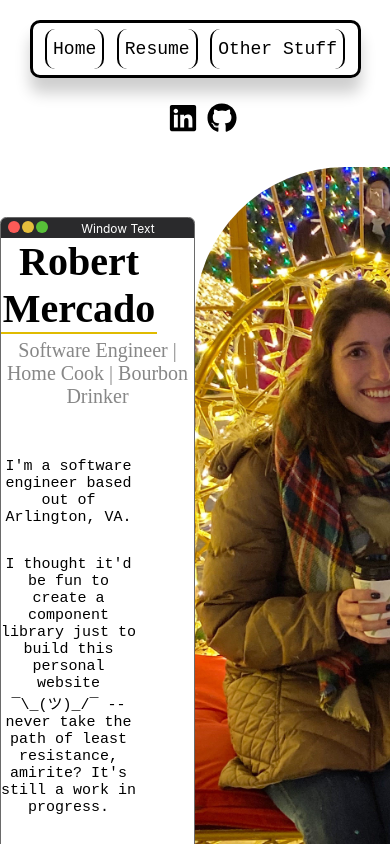
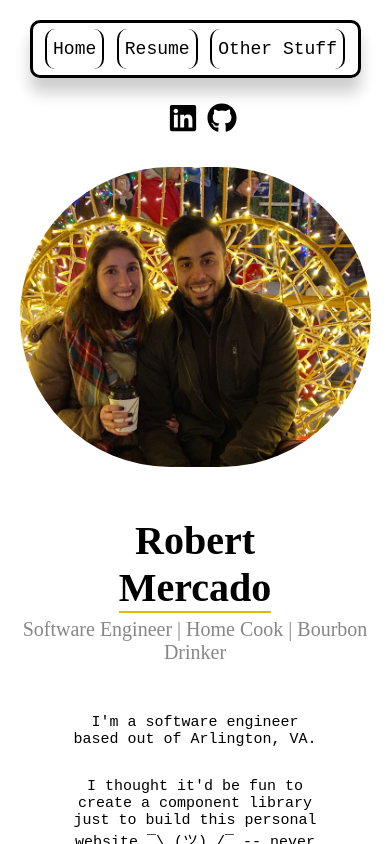
Before and after one commit to BitwiseMercenary/TheDistillery, a React (Create React App) app: page / in a window 390 px wide. Shown: the top 844 px of the page. Built offline with nearby package versions, Linux system fonts and the light colour scheme.

Commit message:
add responsiveness to pages and use hish history instead

```diff
--- a/src/atoms/text/Span/themes/title.tsx
+++ b/src/atoms/text/Span/themes/title.tsx
@@ -12,5 +12,6 @@ export const title = `
 
     @media only screen and (max-width: 605px) {
         font-size: 40px;
+        width: min-content;
       }
 `;
--- a/src/organisms/BasePage.tsx
+++ b/src/organisms/BasePage.tsx
@@ -17,13 +17,20 @@ const Body = styled(Flex)`
   padding-top: 30px;
   justify-content: space-between;
   width: 100%;
+
+  @media only screen and (max-width: 625px) {
+    flex-direction: column;
+    align-items: center;
+  }
 `;
 
 export const BasePage = ({ children, bodyStyles = {} }) => {
   return (
     <HomeBase>
       <NavigationBar />
-      <Body {...bodyStyles}>{children}</Body>
+      <Body {...bodyStyles} id={"BasePage"}>
+        {children}
+      </Body>
     </HomeBase>
   );
 };
--- a/src/pages/Home/Home.tsx
+++ b/src/pages/Home/Home.tsx
@@ -11,28 +11,42 @@ const StyledImg = styled.div`
   height: calc(100vh - 120px);
   background-size: cover !important;
   background-repeat: no-repeat !important;
-  width: 50vw;
+  width: 100%;
   background: url(${Route.ROOT}/bestest.jpg);
-  border-top-left-radius: 150px;
-  border-bottom-left-radius: 150px;
+  border-top-right-radius: 150px;
+  border-bottom-right-radius: 150px;
   transition: all 0.75s;
 
   @media only screen and (max-width: 625px) {
-    height: unset;
+    background-size: cover !important;
+    height: calc(300px);
+    border-radius: 150px;
+  }
+`;
+
+const Responsive = styled(Flex)`
+  width: 50vw;
+  flex-direction: column;
+  align-items: center;
+
+  @media only screen and (max-width: 625px) {
+    width: 90vw;
   }
 `;
 
 export const Home = () => {
   return (
     <BasePage>
+      <Responsive>
+        <StyledImg />
+      </Responsive>
+      <Responsive paddingTop="50px">
         <Flex
-        width="50vw"
           flexDirection="column"
+          justifyContent="center"
           alignItems="center"
-        paddingTop="50px"
+          // this is turning into centering box hell -- fix it...
         >
-        <DesktopWindow width={"100%"} height={"auto"}>
-          <Flex flexDirection="column" justifyContent="center">
           <Span theme={SpanTheme.TITLE} aria-label="header">
             Robert Mercado
           </Span>
@@ -44,9 +58,9 @@ export const Home = () => {
               I'm a software engineer based out of Arlington, VA.
             </P>
             <P fontFamily="monospace">
-                I thought it'd be fun to create a component library just to
-                build this personal website ¯\_(ツ)_/¯ -- never take the path of
-                least resistance, amirite? It's still a work in progress.
+              I thought it'd be fun to create a component library just to build
+              this personal website ¯\_(ツ)_/¯ -- never take the path of least
+              resistance, amirite? It's still a work in progress.
             </P>
             <P fontFamily="monospace">
               If you wish to contact me about work stuffs, the best way is via
@@ -54,9 +68,7 @@ export const Home = () => {
             </P>
           </Flex>
         </Flex>
-        </DesktopWindow>
-      </Flex>
-      <StyledImg />
+      </Responsive>
     </BasePage>
   );
 };
--- a/src/pages/Resume/sections/WorkExperience.tsx
+++ b/src/pages/Resume/sections/WorkExperience.tsx
@@ -1,5 +1,23 @@
 import React from "react";
+import styled from "styled-components";
 import { Flex, Span } from "../../../atoms";
+
+const JobSectionTitle = styled(Flex)`
+  justify-content: space-between;
+
+  @media only screen and (max-width: 370px) {
+    flex-direction: column;
+  }
+`;
+
+const ListContainer = styled(Flex)`
+  flex-direction: column;
+  width: 600px;
+
+  @media only screen and (max-width: 625px) {
+    width: 90vw;
+  }
+`;
 
 export const WorkExperience = () => {
   return (
@@ -10,11 +28,11 @@ export const WorkExperience = () => {
         <h3>Remine</h3>
         {/* Remine section Body*/}
         <Flex flexDirection="column">
-          <Flex justifyContent="space-between">
+          <JobSectionTitle>
             <Span>Full Stack Software Engineer</Span>
             <Span>2018 - Present</Span>
-          </Flex>
-          <Flex flexDirection="column" width="600px">
+          </JobSectionTitle>
+          <ListContainer>
             <ul style={{ textAlign: "left" }}>
               <li>
                 Transitioned into a full stack engineer, executing on high level
@@ -46,18 +64,18 @@ export const WorkExperience = () => {
                 contractual obligations on an extremely aggressive timeline.
               </li>
             </ul>
-          </Flex>
+          </ListContainer>
         </Flex>
       </Flex>
       {/* Accenture Section */}
       <Flex flexDirection="column" textAlign="left">
         <h3>Accenture</h3>
         <Flex flexDirection="column">
-          <Flex justifyContent="space-between">
+          <JobSectionTitle>
             <Span>Software Developer Analyst</Span>
             <Span>2015 - 2018</Span>
-          </Flex>
-          <Flex flexDirection="column" width="600px">
+          </JobSectionTitle>
+          <ListContainer>
             <ul style={{ textAlign: "left" }}>
               <li>
                 Primary responsibilities include research, design, and
@@ -82,7 +100,7 @@ export const WorkExperience = () => {
                 identify edge case issues.
               </li>
             </ul>
-          </Flex>
+          </ListContainer>
         </Flex>
       </Flex>
       <h3>Northrop Grumman</h3>
```
Also changed, not shown: src/App.tsx (+4 -3 lines), 1 other file (tests, documents, lock files or other folders). Lines whose indentation alone changed are shown as unchanged.
